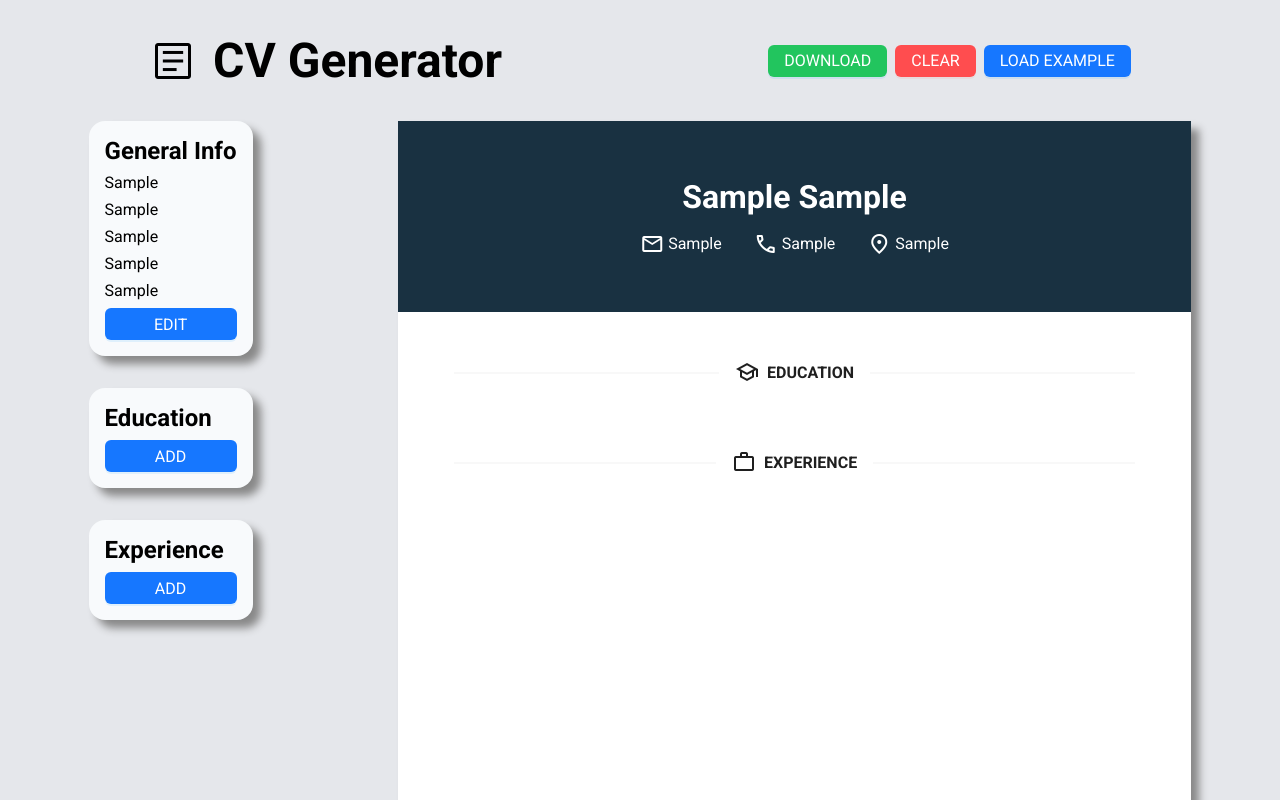
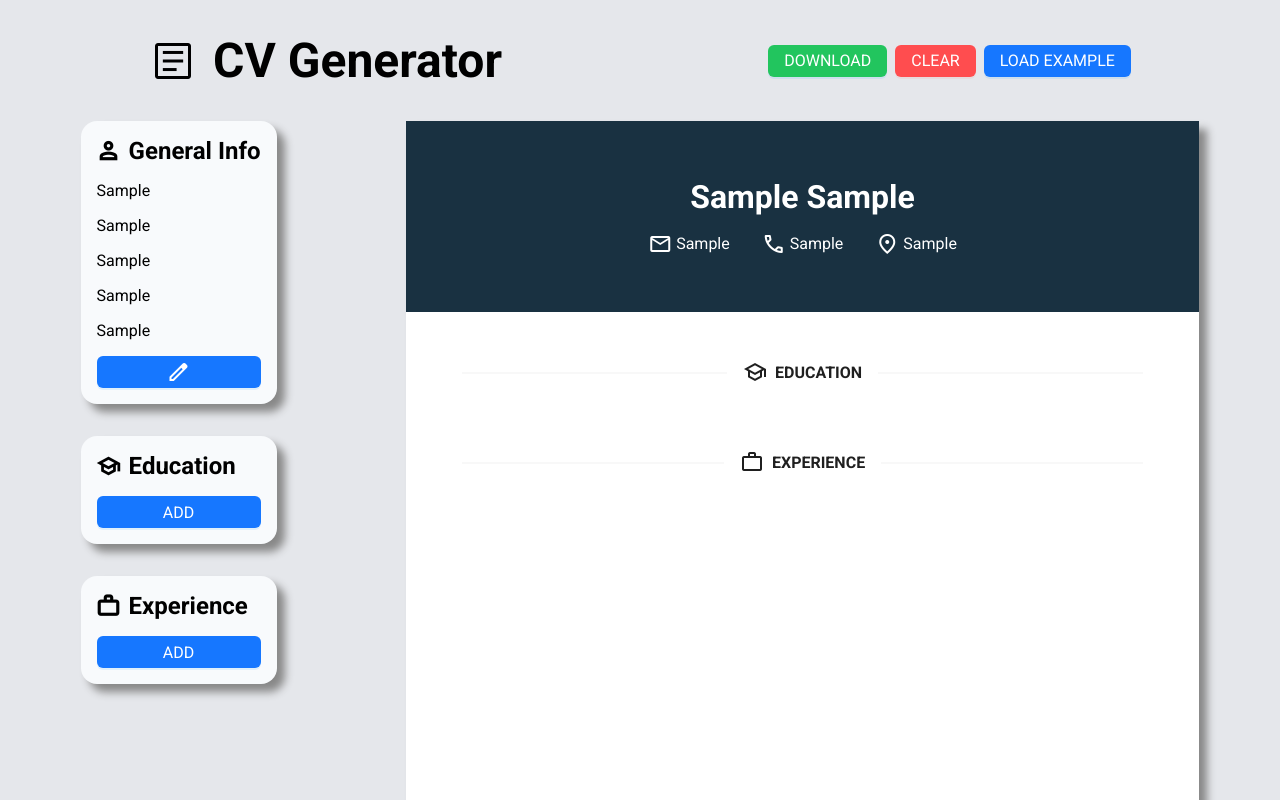
Before and after one commit to datoprak/cv-application, a React (Vite) app: page / in a window 1280 px wide. Both pictures are taken after typing "Sample", "Sample", "Sample", "Sample", "Sample" into the empty fields and a click on the button "SAVE". Shown: the top 800 px of the page. Built offline with nearby package versions, Linux system fonts and the light colour scheme.

Commit message:
Add logos to left-side and new class for ant buttons

```diff
--- a/src/App.css
+++ b/src/App.css
@@ -47,7 +47,7 @@
   gap: 8px;
 }
 
-.ant-btn {
+.antbtn {
   display: inline-flex;
   justify-content: center;
   align-items: center;
@@ -77,11 +77,28 @@
 .experience {
   display: flex;
   flex-direction: column;
-  gap: 8px;
+  gap: 16px;
   background-color: #f8fafc;
   padding: 16px;
   border-radius: 16px;
   box-shadow: 8px 8px 8px 0px #888888;
+}
+
+.entry-header {
+  display: flex;
+  align-items: center;
+  gap: 8px;
+}
+
+.entry-header > span {
+  font-weight: 700;
+}
+
+.edu-entries-title,
+.exp-entries-title {
+  display: flex;
+  align-items: center;
+  justify-content: space-between;
 }
 
 .cv {
--- a/src/components/Education.jsx
+++ b/src/components/Education.jsx
@@ -81,7 +81,10 @@
 
   return (
     <section className="education">
-      <h2>Education</h2>
+      <div className="entry-header">
+        <span className="material-symbols-outlined">school</span>
+        <h2>Education</h2>
+      </div>
       {isEditMode ? (
         <Form
           name="edu-form"
@@ -162,17 +165,22 @@
           </Form.Item>
           <div className="edit-mode-btns">
             <Form.Item>
-              <Button type="primary" htmlType="submit">
+              <Button className="antbtn" type="primary" htmlType="submit">
                 SAVE
               </Button>
             </Form.Item>
             <Form.Item>
-              <Button type="primary" onClick={cancelEntry}>
+              <Button className="antbtn" type="primary" onClick={cancelEntry}>
                 CANCEL
               </Button>
             </Form.Item>
             <Form.Item>
-              <Button type="primary" danger onClick={deleteEntry}>
+              <Button
+                className="antbtn"
+                type="primary"
+                danger
+                onClick={deleteEntry}
+              >
                 DELETE
               </Button>
             </Form.Item>
@@ -183,15 +191,24 @@
           {totalEdu.length > 0 &&
             totalEdu.map(edu => {
               return (
-                <div key={edu.id}>
+                <div key={edu.id} className="edu-entries-title">
                   <div className="school-name">{edu.school}</div>
-                  <Button type="primary" onClick={() => handleEdit(edu.id)}>
-                    EDIT
+                  <Button
+                    className="antbtn"
+                    type="primary"
+                    shape="circle"
+                    onClick={() => handleEdit(edu.id)}
+                  >
+                    <span className="material-symbols-outlined">edit</span>
                   </Button>
                 </div>
               );
             })}
-          <Button type="primary" onClick={() => setIsEditMode(!isEditMode)}>
+          <Button
+            className="antbtn"
+            type="primary"
+            onClick={() => setIsEditMode(!isEditMode)}
+          >
             ADD
           </Button>
         </>
--- a/src/components/Experience.jsx
+++ b/src/components/Experience.jsx
@@ -86,7 +86,10 @@
 
   return (
     <section className="experience">
-      <h2>Experience</h2>
+      <div className="entry-header">
+        <span className="material-symbols-outlined">work</span>
+        <h2>Experience</h2>
+      </div>
       {isEditMode ? (
         <Form
           name="exp-form"
@@ -179,17 +182,22 @@
           </Form.Item>
           <div className="edit-mode-btns">
             <Form.Item>
-              <Button type="primary" htmlType="submit">
+              <Button className="antbtn" type="primary" htmlType="submit">
                 SAVE
               </Button>
             </Form.Item>
             <Form.Item>
-              <Button type="primary" onClick={cancelEntry}>
+              <Button className="antbtn" type="primary" onClick={cancelEntry}>
                 CANCEL
               </Button>
             </Form.Item>
             <Form.Item>
-              <Button type="primary" danger onClick={deleteEntry}>
+              <Button
+                className="antbtn"
+                type="primary"
+                danger
+                onClick={deleteEntry}
+              >
                 DELETE
               </Button>
             </Form.Item>
@@ -200,17 +208,24 @@
           {totalExp.length > 0 &&
             totalExp.map(exp => {
               return (
-                <div key={exp.id}>
-                  <div className="school-name">
-                    {exp.title} at {exp.company}
-                  </div>
-                  <Button type="primary" onClick={() => handleEdit(exp.id)}>
-                    EDIT
+                <div key={exp.id} className="exp-entries-title">
+                  <div className="school-name">{exp.company}</div>
+                  <Button
+                    className="antbtn"
+                    type="primary"
+                    shape="circle"
+                    onClick={() => handleEdit(exp.id)}
+                  >
+                    <span className="material-symbols-outlined">edit</span>
                   </Button>
                 </div>
               );
             })}
-          <Button type="primary" onClick={() => setIsEditMode(!isEditMode)}>
+          <Button
+            className="antbtn"
+            type="primary"
+            onClick={() => setIsEditMode(!isEditMode)}
+          >
             ADD
           </Button>
         </>
--- a/src/components/GeneralInfo.jsx
+++ b/src/components/GeneralInfo.jsx
@@ -13,7 +13,10 @@
 
   return (
     <section className="general-info">
-      <h2>General Info</h2>
+      <div className="entry-header">
+        <span className="material-symbols-outlined">person</span>
+        <h2>General Info</h2>
+      </div>
       {isEditMode ? (
         <>
           <Form
@@ -99,7 +102,7 @@
                 span: 16,
               }}
             >
-              <Button type="primary" htmlType="submit">
+              <Button className="antbtn" type="primary" htmlType="submit">
                 SAVE
               </Button>
             </Form.Item>
@@ -112,8 +115,8 @@
           <div className="email">{person.email}</div>
           <div className="phone">{person.phone}</div>
           <div className="address">{person.address}</div>
-          <Button type="primary" onClick={() => setIsEditMode(true)}>
-            EDIT
+          <Button className="antbtn" type="primary" onClick={() => setIsEditMode(true)}>
+            <span className="material-symbols-outlined">edit</span>
           </Button>
         </>
       )}
```
